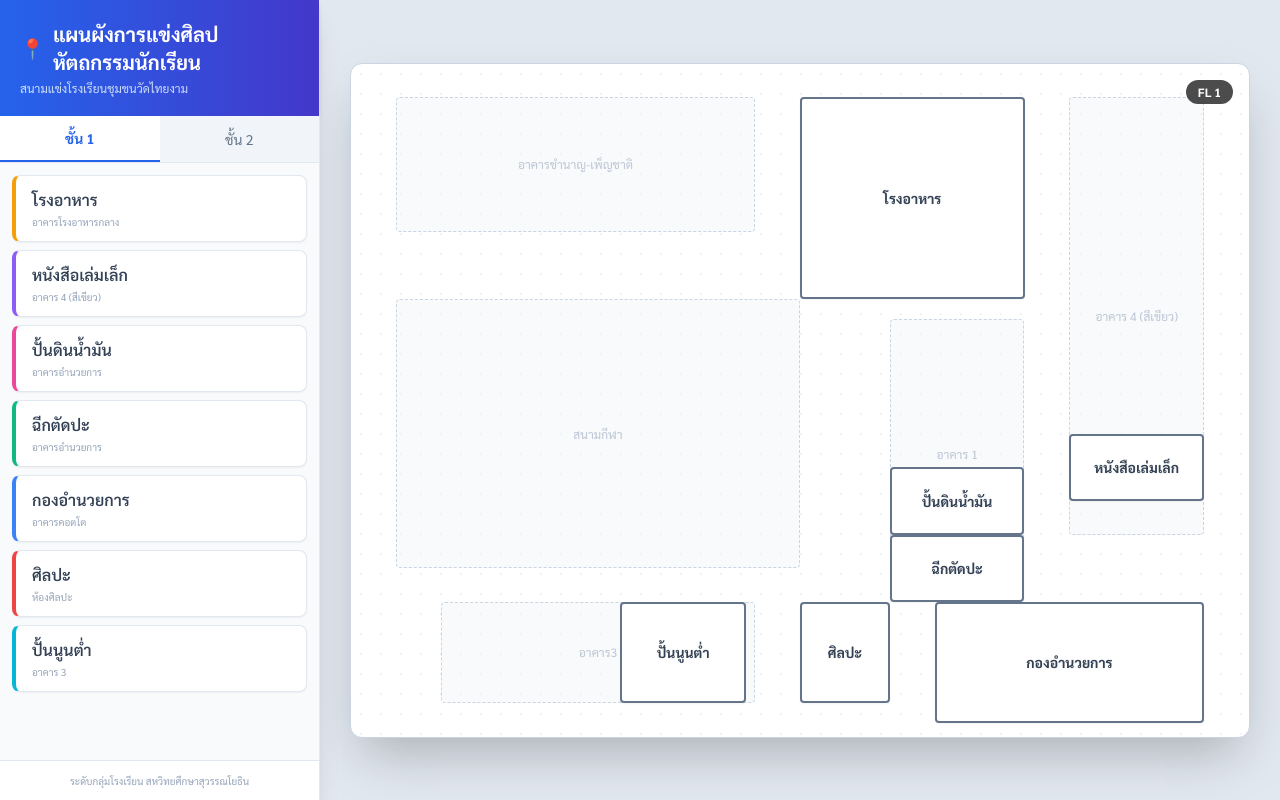
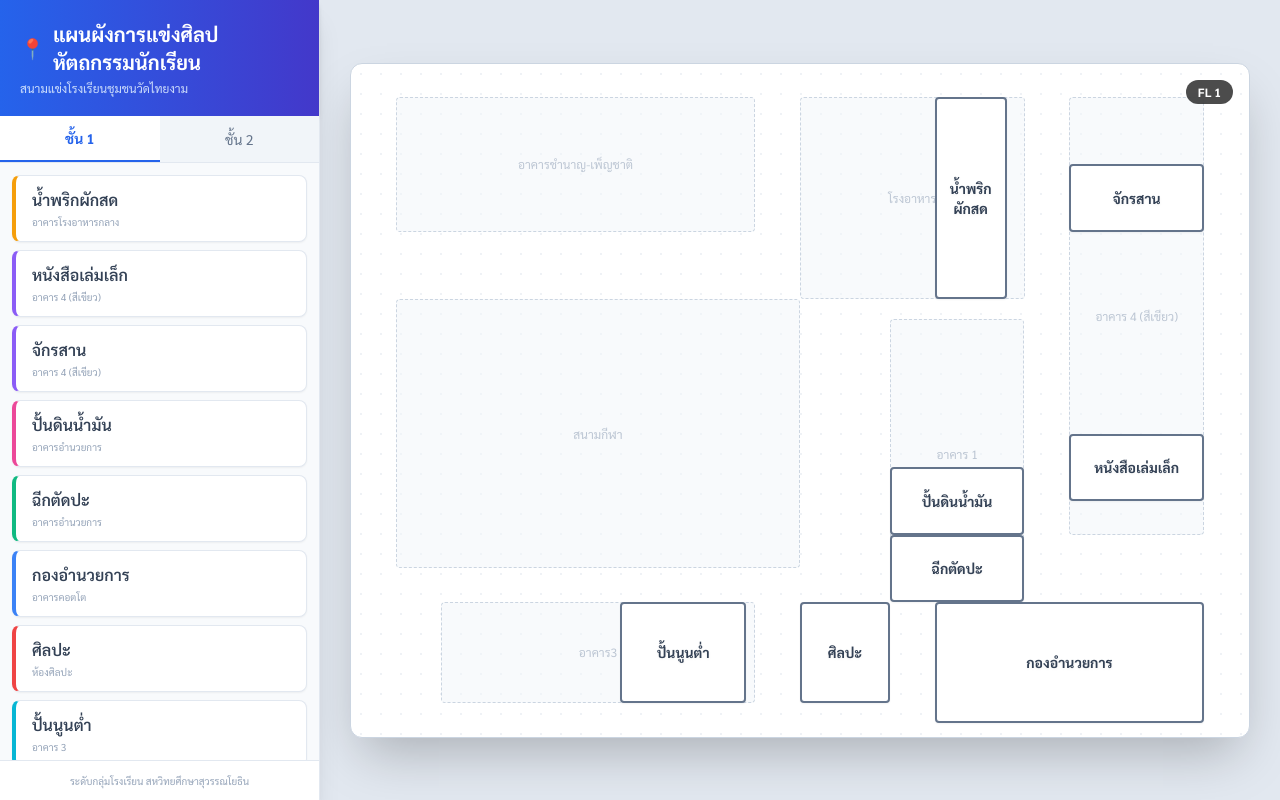
Before and after one commit to greengramhouse/silpahatthagum37, a plain HTML site: page plan.html in a window 1280 px wide. Drawn offline with nearby package versions, Linux system fonts and the light colour scheme.

Commit message:
Update plan.html

```diff
--- a/plan.html
+++ b/plan.html
@@ -170,12 +170,20 @@
 
             // Status: True
             {
-                id: 'meet_l', floor: 1, name: 'โรงอาหาร', style: 'top: 5%; left: 50%; width: 25%; height: 30%;', status: true, color: '#f59e0b',
+                id: 'meet_l', floor: 1, name: 'โรงอาหาร', style: 'top: 5%; left: 50%; width: 25%; height: 30%;', status: false, color: '#f59e0b',
                 building: 'อาคารโรงอาหารกลาง', location: 'อาคารเอนกประสงค์', details: 'สถานที่รับประทานอาหารและจุดนัดพบหลัก'
+            },
+            {
+                id: 'meet_2', floor: 1, name: 'น้ำพริกผักสด', style: 'top: 5%; left: 65%; width: 8%; height: 30%;', status: true, color: '#f59e0b',
+                building: 'อาคารโรงอาหารกลาง', location: 'หน้าเวที โรงอาหาร', details: 'แข่งขันน้ำพริกผักสด ระดับ'
             },
             {
                 id: 'x503', floor: 1, name: 'หนังสือเล่มเล็ก', style: 'top: 55%; left: 80%; width: 15%; height: 10%;' , status: true, color: '#8b5cf6',
                 building: 'อาคาร 4 (สีเขียว)', location: 'ห้องสมุด', details: 'การแข่งขันทำหนังสือเล่มเล็ก ระดับ ป.4-6'
+            },
+            {
+                id: 'x504', floor: 1, name: 'จักรสาน', style: 'top: 15%; left: 80%; width: 15%; height: 10%;' , status: true, color: '#8b5cf6',
+                building: 'อาคาร 4 (สีเขียว)', location: 'ใต้อาคาร 4', details: 'การแข่งขันจักรสาน'
             },
             {
                 id: 'x501', floor: 1, name: 'ปั้นดินน้ำมัน', style: 'top: 60%; left: 60%; width: 15%; height: 10%;', status: true, color: '#ec4899',
@@ -205,10 +213,10 @@
 
             // --- ชั้น 2 (Floor 2) - เพิ่มข้อมูลจำลองสำหรับชั้น 2 ตรงนี้ ---
             // (คุณสามารถแก้ไขตำแหน่ง style และข้อมูลรายละเอียดได้เลย)
-            { id: 'f2r001', floor: 2, name: 'สนามกีฬา', style: 'top: 35%; left: 5%; width: 45%; height: 40%;', status: false },
-            { id: 'f2r101', floor: 2, name: 'อาคารชำนาญ-เพ็ญชาติ', style: 'top: 5%; left: 5%; width: 40%; height: 20%;', status: false  },
-            { id: 'f2r201', floor: 2, name: 'อาคาร 4 (สีเขียว)', style: 'top: 5%; left: 80%; width: 15%; height: 65%;', status: false },
-            { id: 'f2r202', floor: 2, name: '', style: 'top: 38%; left: 60%; width: 15%; height: 40%;', status: false },
+            { id: 'fr2r001', floor: 2, name: 'สนามกีฬา', style: 'top: 35%; left: 5%; width: 45%; height: 40%;', status: false },
+            { id: 'fr2r101', floor: 2, name: 'อาคารชำนาญ-เพ็ญชาติ', style: 'top: 5%; left: 5%; width: 40%; height: 20%;', status: false  },
+            { id: 'fr2r201', floor: 2, name: 'อาคาร 4 (สีเขียว)', style: 'top: 5%; left: 80%; width: 15%; height: 65%;', status: false },
+            { id: 'fr2r202', floor: 2, name: 'อาคาร 1', style: 'top: 38%; left: 60%; width: 15%; height: 40%;', status: false },
 
             // Status: True
             {
@@ -218,6 +226,10 @@
             {
                 id: 'f2x503', floor: 2, name: 'หนังสือเล่มเล็ก', style: 'top: 55%; left: 80%; width: 15%; height: 10%;' , status: false, color: '#8b5cf6',
                 building: 'อาคาร 4 (สีเขียว)', location: 'ห้อง 112', details: 'การแข่งขันทำหนังสือเล่มเล็ก ระดับ ป.4-6'
+            },
+                        {
+                id: 'fr2x504', floor: 2, name: 'จักรสาน', style: 'top: 15%; left: 80%; width: 15%; height: 10%;' , status: false, color: '#8b5cf6',
+                building: 'อาคาร 4 (สีเขียว)', location: 'ใต้อาคาร 4', details: 'การแข่งขันจักรสาน'
             },
             {
                 id: 'f2x501', floor: 2, name: 'คอมกราฟิก', style: 'top: 50%; left: 60%; width: 15%; height: 10%;', status: true, color: '#ec4899',
```
